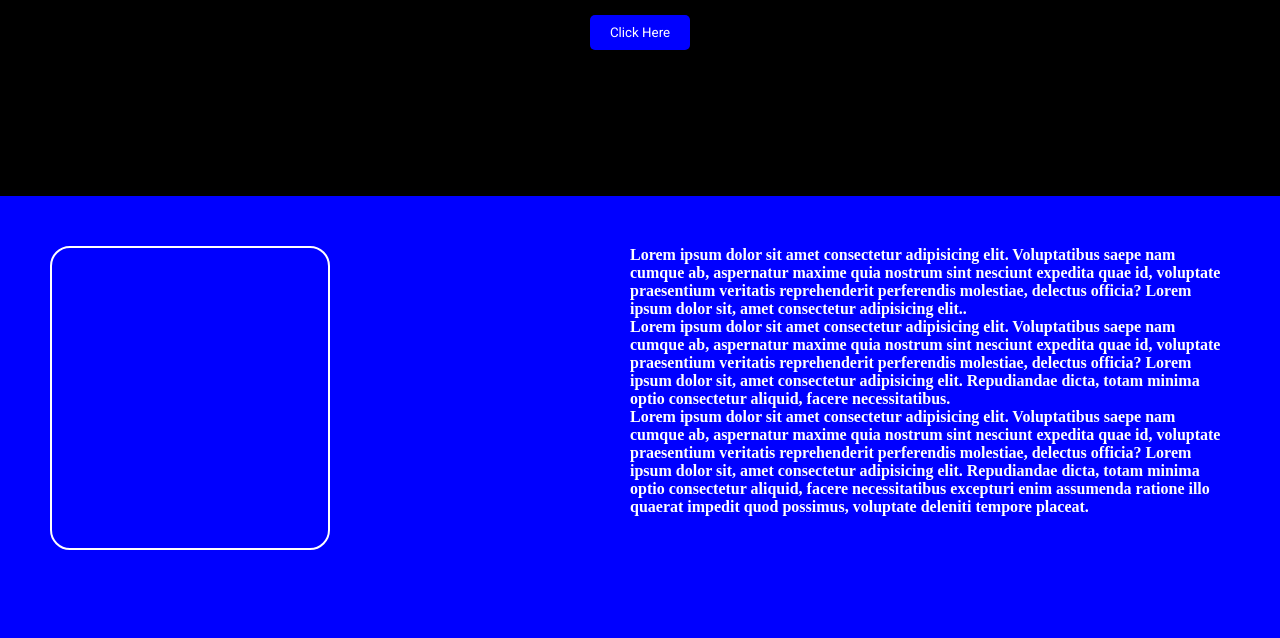
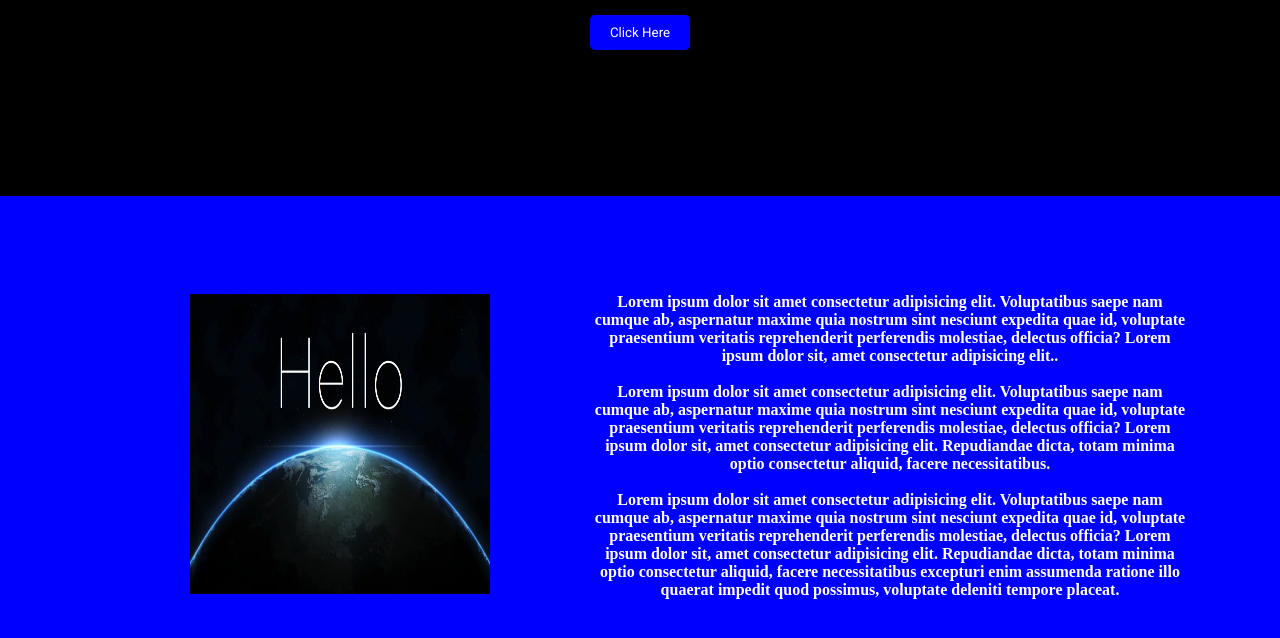
Before and after one commit to TiagoLealFarias/HelloWorld-, a plain HTML site: page index.html in a window 1280 px wide. Shown: the part 204-842 px from the top of the page. Drawn offline with Linux system fonts and the light colour scheme.

Commit message:
I aligned all elements to center the div, remove the square andadd a local image

```diff
--- a/index.html
+++ b/index.html
@@ -20,15 +20,17 @@
     </div>
     <div class="new-content">
         <div class="columm-1">
-
+            <img src="/img/hello.webp" alt="hello">
         </div>
         <div class="columm-2">
             <p>
                 <h4>Lorem ipsum dolor sit amet consectetur adipisicing elit. Voluptatibus saepe nam cumque ab, aspernatur maxime quia nostrum sint nesciunt expedita quae id, voluptate praesentium veritatis reprehenderit perferendis molestiae, delectus officia? Lorem ipsum dolor sit, amet consectetur adipisicing elit..</h4>
             </p>
+            <br>
             <p>
                 <h4>Lorem ipsum dolor sit amet consectetur adipisicing elit. Voluptatibus saepe nam cumque ab, aspernatur maxime quia nostrum sint nesciunt expedita quae id, voluptate praesentium veritatis reprehenderit perferendis molestiae, delectus officia? Lorem ipsum dolor sit, amet consectetur adipisicing elit. Repudiandae dicta, totam minima optio consectetur aliquid, facere necessitatibus.</h4>
             </p>
+            <br>
             <p>
                 <h4>Lorem ipsum dolor sit amet consectetur adipisicing elit. Voluptatibus saepe nam cumque ab, aspernatur maxime quia nostrum sint nesciunt expedita quae id, voluptate praesentium veritatis reprehenderit perferendis molestiae, delectus officia? Lorem ipsum dolor sit, amet consectetur adipisicing elit. Repudiandae dicta, totam minima optio consectetur aliquid, facere necessitatibus excepturi enim assumenda ratione illo quaerat impedit quod possimus, voluptate deleniti tempore placeat.</h4>
             </p>
--- a/style.css
+++ b/style.css
@@ -44,14 +44,19 @@ button:focus-within {
     padding: 50px;
 }
 
-.columm-1 {
+img {
     width: 300px;
     height: 300px;
-    border: 2px solid white;
-    border-radius: 20px;
-    margin-right: 300px;
+    margin-right: 100px;
+    margin-left: 100px;
 }
 
 .columm-2 {
     max-width: 600px;
+    text-align: center;
 }
+
+.new-content {
+    align-items: center;
+    justify-content: center;
+}
```
Also changed, not shown: img/hello.webp (added).
